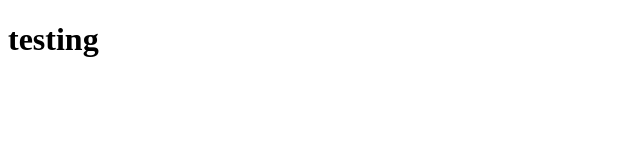
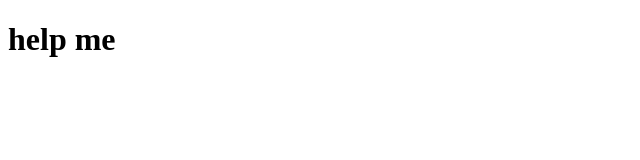
Before and after one commit to Luxignise/Luxignise.github.io, a plain HTML site: page index.html in a window 1280 px wide. Shown: the full height of the page, 0-640 px from the left. Drawn offline with Linux system fonts and the light colour scheme.

Commit message:
Update files

```diff
--- a/index.html
+++ b/index.html
@@ -1,6 +1,6 @@
 <!DOCTYPE html>
 <html>
     <body>
-        <h1>testing</h1>
+        <h1>help me</h1>
     </body>
 </html>
```
